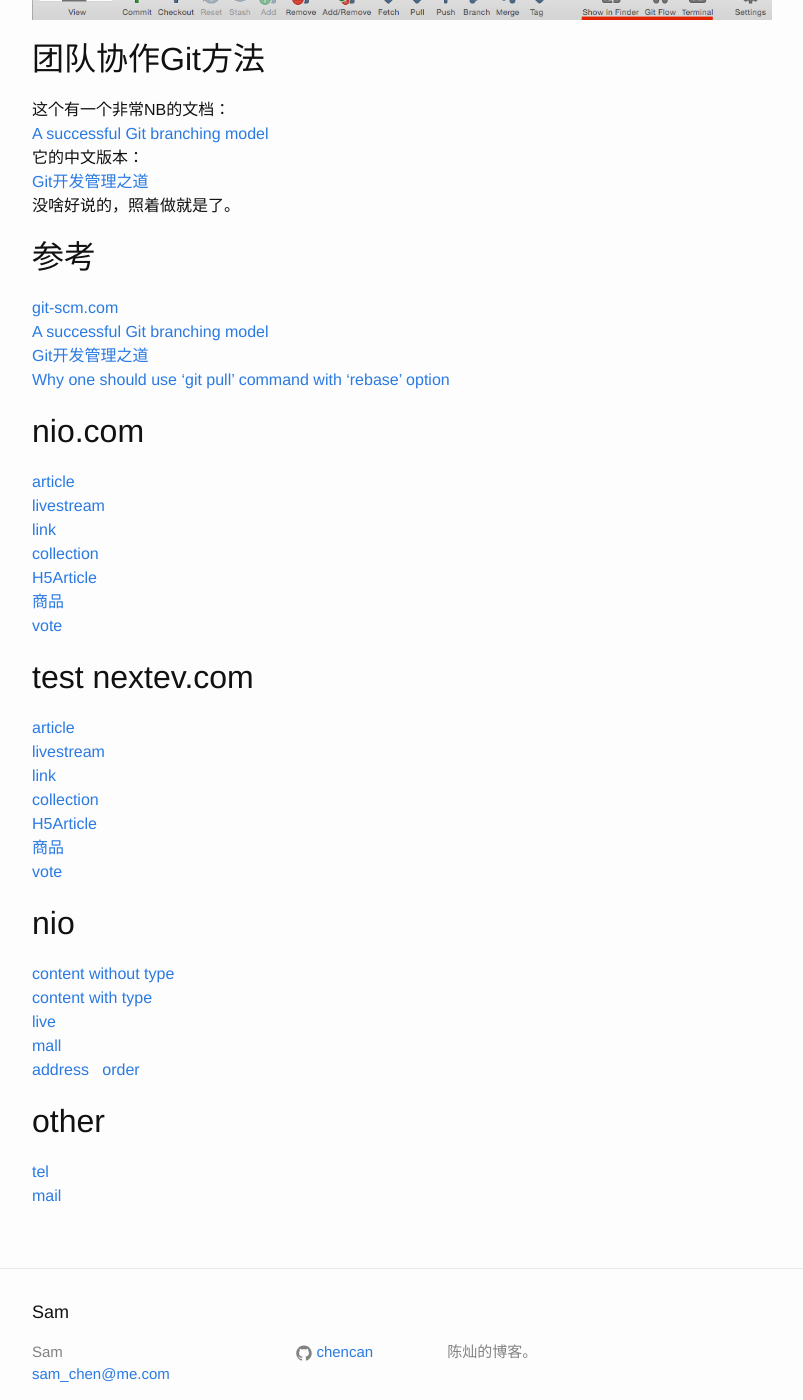
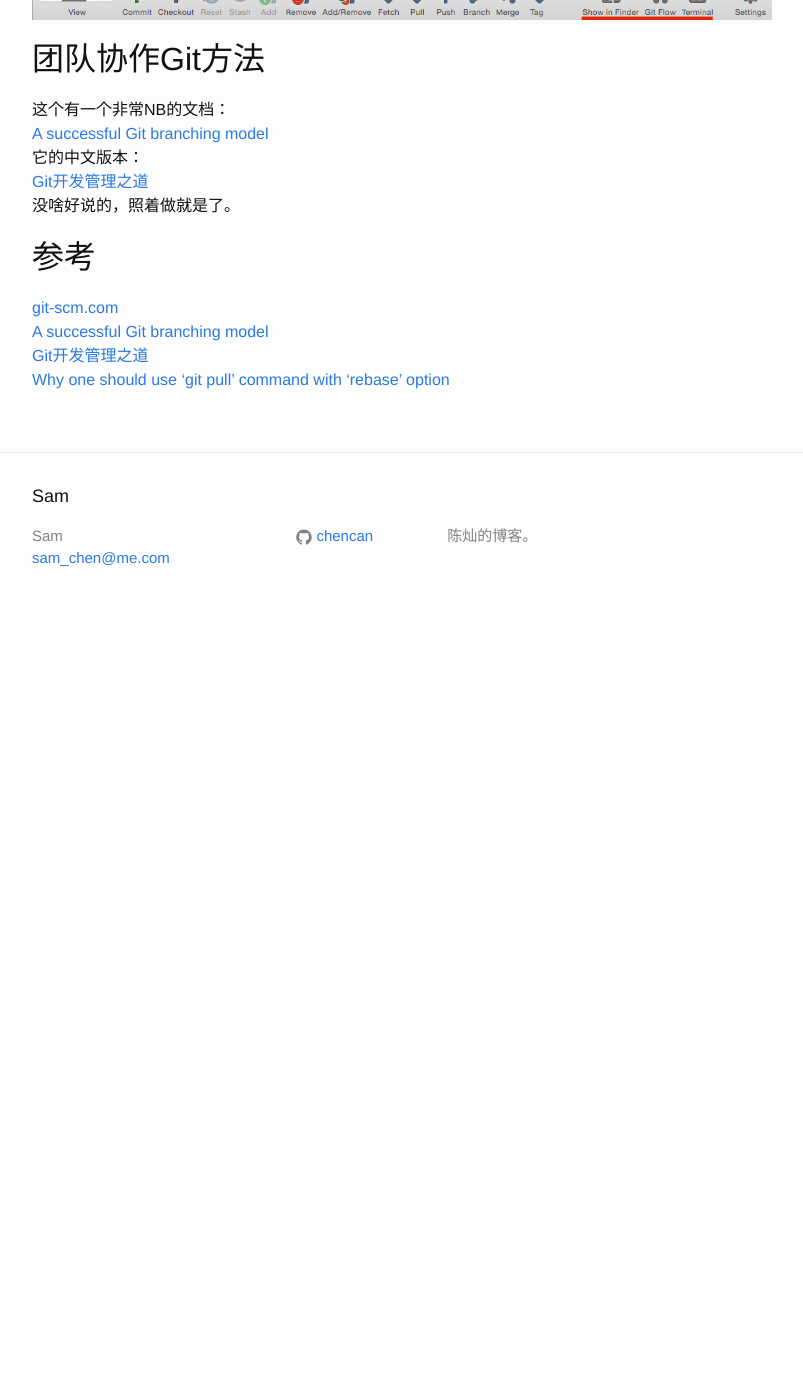
Before and after one commit to chencan/chencan.github.com, a Jekyll site: the page built from _posts/2015-01-19-git.md, in a window 1280 px wide and 1400 px high, scrolled down 10299 px. Shown: the whole window, without its empty margins (238-1041 px from the left). Built offline with Jekyll 4.4.1, drawn with Linux system fonts in a browser that asks for light colours; after the commit the page ends 10929 px from its top, so only the background shows below that.

Commit message:
Update 2015-01-19-git.md

```diff
--- a/_posts/2015-01-19-git.md
+++ b/_posts/2015-01-19-git.md
@@ -453,37 +453,7 @@
 
 
 ## 参考
-[git-scm.com](http://git-scm.com)
+[git-scm.com](http://git-scm.com?show_navigator=false)
 [A successful Git branching model](http://nvie.com/posts/a-successful-git-branching-model/)
 [Git开发管理之道](http://www.uml.org.cn/pzgl/201301065.asp)
 [Why one should use ‘git pull’ command with ‘rebase’ option](http://code4reference.com/2013/06/why-one-should-use-git-pull-command-with-rebase-option/)
-
-## nio.com
-[article](http://app-test.nio.com/content/101145)
-[livestream](http://app-test.nio.com/content/101099)
-[link](http://app-test.nio.com/content/101095)
-[collection](http://app-test.nio.com/content/101015)
-[H5Article](http://app-test.nio.com/content/101098)
-[商品](http://app-test.nio.com/mall/item/24?source=wechatfriend&user_id=(null)&from=singlemessage&isappinstalled=1)
-[vote](http://app-test.nio.com/content/100788?source=wechatfriend&user_id=(null)&from=singlemessage&isappinstalled=1)
-
-## test nextev.com
-[article](http://app-test.nextev.com/content/101145)
-[livestream](http://app-test.nextev.com/content/101099)
-[link](http://app-test.nextev.com/content/101095)
-[collection](http://app-test.nextev.com/content/101015)
-[H5Article](http://app-test.nextev.com/content/101098)
-[商品](http://app-test.nextev.com/mall/item/24?source=wechatfriend&user_id=(null)&from=singlemessage&isappinstalled=1)
-[vote](http://app-test.nextev.com/content/100788?source=wechatfriend&user_id=(null)&from=singlemessage&isappinstalled=1)
-
-## nio
-[content without type](nio://content?id=101145)
-[content with type](nio://content?id=101145&content_type=article)
-[live](nio://live?id=101099)
-[mall](nio://mall/item?id=24)
-[address](nio://shipping_address)
-[order](nio://order?id=120000148039601795627639)
-
-## other
-[tel](tel:10086)
-[mail](mailto:chc871211@gmail.om)
```
